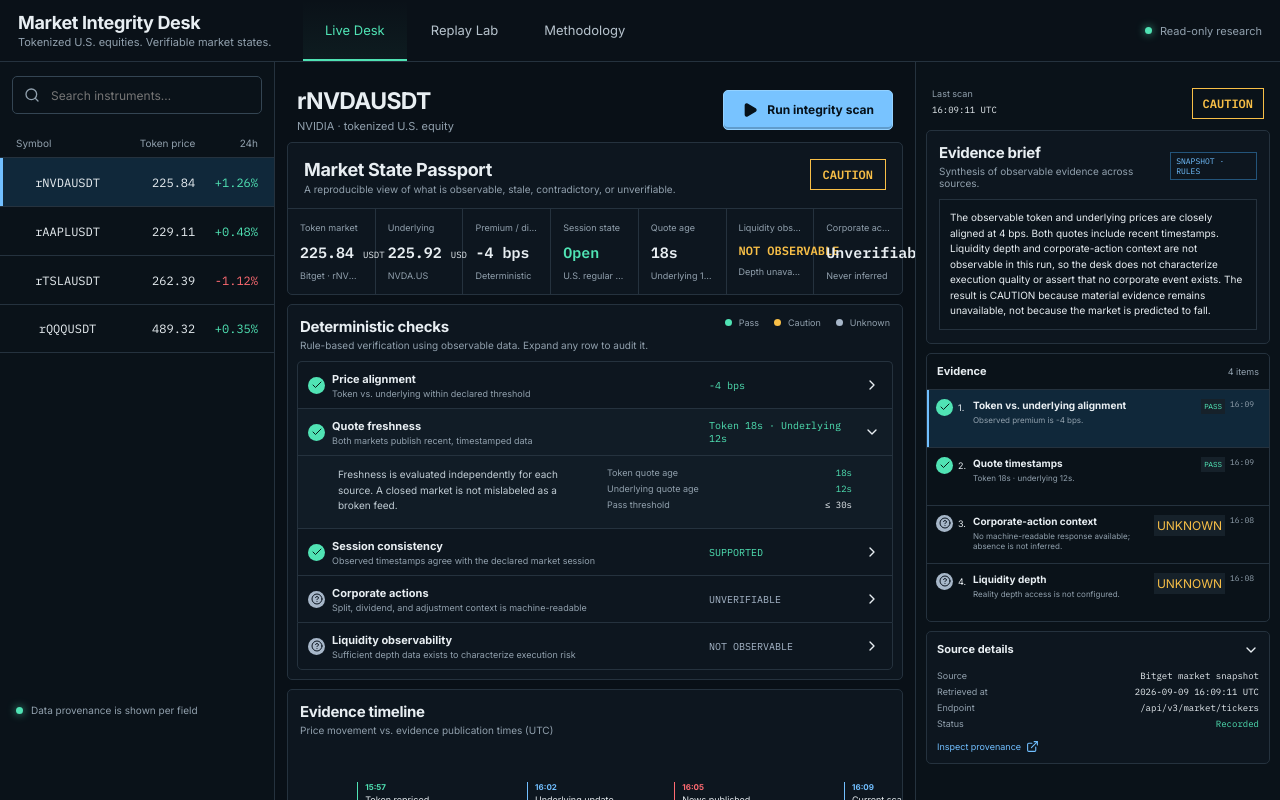
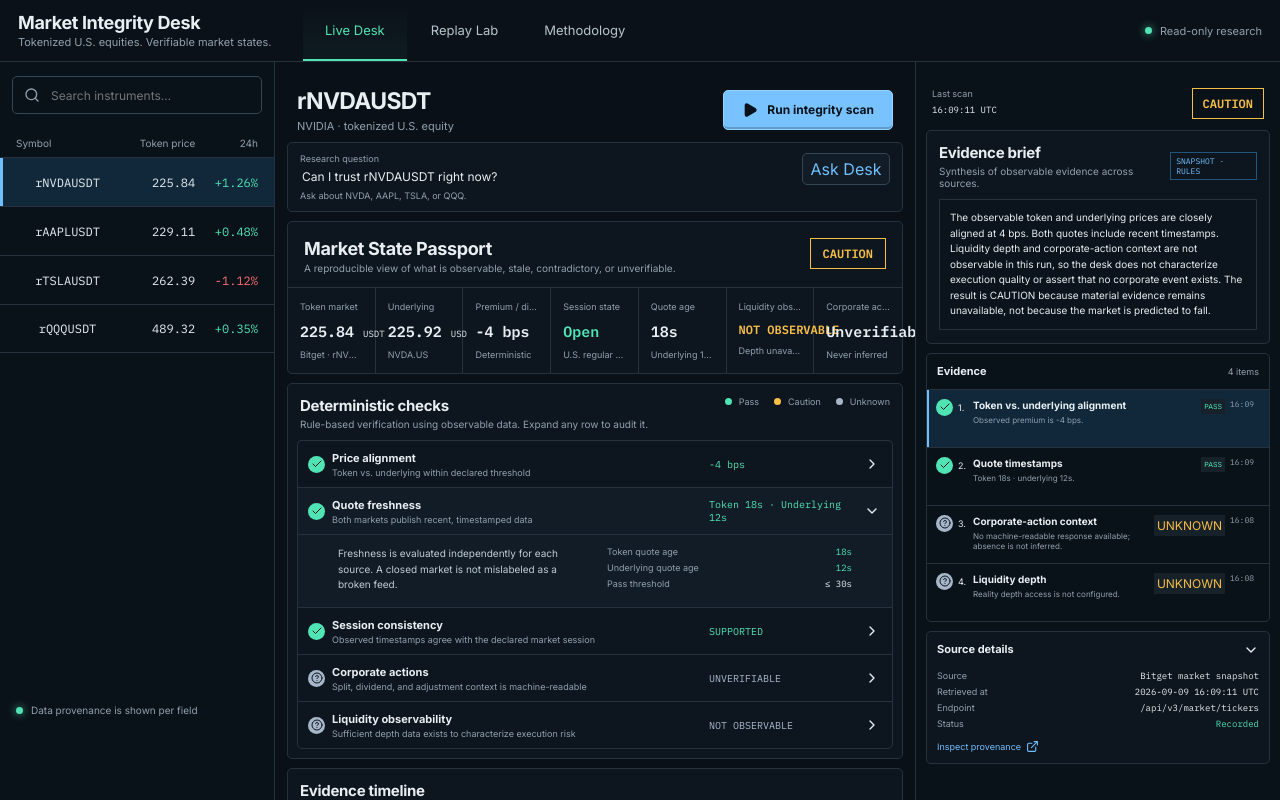
Before and after one commit to KaiVenn52/bitget-market-integrity-desk, a React (Vite) app: page / in a window 1280 px wide. Shown: the top 800 px of the page. Built offline with nearby package versions, Linux system fonts and the light colour scheme.

Commit message:
Add natural-language research intake and publish verified live evidence

```diff
--- a/src/App.tsx
+++ b/src/App.tsx
@@ -1,11 +1,12 @@
 import { Play, RefreshCw } from 'lucide-react'
-import { startTransition, useCallback, useState } from 'react'
+import { startTransition, useCallback, useState, type FormEvent } from 'react'
 import { EvidenceInspector } from './components/EvidenceInspector'
 import { Methodology } from './components/Methodology'
 import { PassportPanel } from './components/PassportPanel'
 import { ReplayLab } from './components/ReplayLab'
 import { Watchlist } from './components/Watchlist'
 import { snapshotFor } from './data/snapshots'
+import { resolveInstrument } from './lib/query'
 import { runScan } from './services/scan'
 import type { Passport } from './types'
 
@@ -16,6 +17,8 @@ export default function App() {
   const [symbol, setSymbol] = useState('rNVDAUSDT')
   const [passport, setPassport] = useState<Passport>(() => snapshotFor(symbol))
   const [scanning, setScanning] = useState(false)
+  const [researchQuestion, setResearchQuestion] = useState('Can I trust rNVDAUSDT right now?')
+  const [queryNote, setQueryNote] = useState('Ask about NVDA, AAPL, TSLA, or QQQ.')
 
   const scan = useCallback(async (nextSymbol = symbol) => {
     setScanning(true)
@@ -25,9 +28,21 @@ export default function App() {
 
   const selectSymbol = (next: string) => { setSymbol(next); void scan(next) }
 
+  const submitResearchQuestion = (event: FormEvent) => {
+    event.preventDefault()
+    const nextSymbol = resolveInstrument(researchQuestion)
+    if (!nextSymbol) {
+      setQueryNote('Unsupported instrument. Try NVDA, AAPL, TSLA, or QQQ.')
+      return
+    }
+    setQueryNote(`Resolved to ${nextSymbol}. Running an evidence-bounded scan.`)
+    setSymbol(nextSymbol)
+    void scan(nextSymbol)
+  }
+
   return <div className="app-shell">
     <header className="topbar"><button className="brand" onClick={() => setView('live')}><strong>Market Integrity Desk</strong><span>Tokenized U.S. equities. Verifiable market states.</span></button><nav aria-label="Primary navigation"><button className={view === 'live' ? 'active' : ''} onClick={() => setView('live')}>Live Desk</button><button className={view === 'replay' ? 'active' : ''} onClick={() => setView('replay')}>Replay Lab</button><button className={view === 'methodology' ? 'active' : ''} onClick={() => setView('methodology')}>Methodology</button></nav><div className="system-status"><span className="pulse" />Read-only research</div></header>
-    {view === 'live' ? <div className="desk-grid"><Watchlist selected={symbol} onSelect={selectSymbol} /><main className="desk-main"><div className="instrument-bar"><div><h1>{passport.instrument.symbol}</h1><p>{passport.instrument.company} · tokenized U.S. equity</p></div><button className="primary-button" disabled={scanning} onClick={() => void scan()}>{scanning ? <RefreshCw className="spin" size={16} /> : <Play size={16} fill="currentColor" />}{scanning ? 'Scanning evidence…' : 'Run integrity scan'}</button></div><PassportPanel passport={passport} /></main><EvidenceInspector key={`${passport.instrument.symbol}-${passport.scannedAt}`} passport={passport} /></div> : view === 'replay' ? <ReplayLab /> : <Methodology />}
+    {view === 'live' ? <div className="desk-grid"><Watchlist selected={symbol} onSelect={selectSymbol} /><main className="desk-main"><div className="instrument-bar"><div><h1>{passport.instrument.symbol}</h1><p>{passport.instrument.company} · tokenized U.S. equity</p></div><button className="primary-button" disabled={scanning} onClick={() => void scan()}>{scanning ? <RefreshCw className="spin" size={16} /> : <Play size={16} fill="currentColor" />}{scanning ? 'Scanning evidence…' : 'Run integrity scan'}</button></div><form className="research-bar panel" onSubmit={submitResearchQuestion}><div><label htmlFor="research-question">Research question</label><input id="research-question" value={researchQuestion} onChange={(event) => setResearchQuestion(event.target.value)} /></div><button type="submit" disabled={scanning}>Ask Desk</button><small>{queryNote}</small></form><PassportPanel passport={passport} /></main><EvidenceInspector key={`${passport.instrument.symbol}-${passport.scannedAt}`} passport={passport} /></div> : view === 'replay' ? <ReplayLab /> : <Methodology />}
     <footer><div><b>Market Integrity Desk</b><span>Built for transparent tokenized markets.</span></div><div>Methodology · Data sources · Limitations</div><div>Research only. Not investment advice.</div></footer>
   </div>
 }
--- a/src/additions.css
+++ b/src/additions.css
@@ -25,6 +25,50 @@
   color: var(--muted);
   font-size: 9px;
   line-height: 1.55;
+}
+
+.research-bar {
+  display: grid;
+  grid-template-columns: minmax(0, 1fr) auto;
+  gap: 5px 10px;
+  margin-bottom: 9px;
+  padding: 10px 12px;
+}
+
+.research-bar > div {
+  min-width: 0;
+}
+
+.research-bar label,
+.research-bar small {
+  display: block;
+  color: var(--muted);
+  font-size: 9px;
+}
+
+.research-bar input {
+  width: 100%;
+  margin-top: 4px;
+  border: 0;
+  outline: 0;
+  background: transparent;
+  color: var(--text);
+  font-size: 12px;
+}
+
+.research-bar button {
+  grid-row: 1 / 2;
+  grid-column: 2;
+  min-width: 88px;
+  border: 1px solid var(--line-strong);
+  border-radius: var(--radius);
+  background: var(--panel-2);
+  color: var(--blue);
+  cursor: pointer;
+}
+
+.research-bar small {
+  grid-column: 1 / -1;
 }
 
 @media (max-width: 760px) {
@@ -67,7 +111,8 @@
   }
 
   .passport-stack,
-  .instrument-bar {
+  .instrument-bar,
+  .research-bar {
     width: calc(100vw - 20px) !important;
     max-width: calc(100vw - 20px) !important;
   }
@@ -149,4 +194,8 @@
     width: 100vw;
     max-width: 100vw;
   }
+
+  .research-bar {
+    grid-template-columns: minmax(0, 1fr) 74px;
+  }
 }
--- a/src/components/EvidenceInspector.tsx
+++ b/src/components/EvidenceInspector.tsx
@@ -8,7 +8,7 @@ export function EvidenceInspector({ passport }: { passport: Passport }) {
   const [showRaw, setShowRaw] = useState(false)
   const active = passport.evidence.find((item) => item.id === selected) ?? passport.evidence[0]
   return <aside className="evidence-panel">
-    <div className="scan-meta"><span>Last scan</span><time>{new Date(passport.scannedAt).toLocaleTimeString([], { hour12: false })} UTC</time><strong className={`summary-${passport.state.toLowerCase()}`}>{passport.state}</strong></div>
+    <div className="scan-meta"><span>Last scan</span><time>{new Date(passport.scannedAt).toLocaleTimeString([], { hour12: false, timeZone: 'UTC' })} UTC</time><strong className={`summary-${passport.state.toLowerCase()}`}>{passport.state}</strong></div>
     <section className="panel ai-brief"><div className="section-title compact"><div><h2>{passport.reasoningMode === 'qwen' ? 'AI evidence brief' : 'Evidence brief'}</h2><p>Synthesis of observable evidence across sources.</p></div><span className="mode-label">{passport.mode === 'live' ? 'LIVE' : 'SNAPSHOT'} · {passport.reasoningMode === 'qwen' ? 'QWEN' : 'RULES'}</span></div><p>{passport.brief}</p></section>
     <section className="evidence-list"><div className="evidence-head"><h3>Evidence</h3><span>{passport.evidence.length} items</span></div>{passport.evidence.map((item, index) => <button key={item.id} className={selected === item.id ? 'active' : ''} onClick={() => setSelected(item.id)}><span className="evidence-index"><StatusMark state={item.state} compact />{index + 1}.</span><span><b>{item.title}</b><small>{item.summary}</small></span><em className={`${item.state}-text`}>{item.state.toUpperCase()}</em><time>{item.timestamp}</time></button>)}</section>
     {active ? <section className="source-detail panel"><div className="detail-head"><h3>Source details</h3><ChevronDown size={16} /></div><dl><div><dt>Source</dt><dd>{active.source}</dd></div><div><dt>Retrieved at</dt><dd>{new Date(active.retrievedAt).toISOString().replace('T', ' ').slice(0, 19)} UTC</dd></div><div><dt>Endpoint</dt><dd>{active.endpoint}</dd></div><div><dt>Status</dt><dd className="positive">Recorded</dd></div></dl><button className="raw-link" onClick={() => setShowRaw((value) => !value)}>Inspect provenance <ExternalLink size={13} /></button>{showRaw ? <pre className="raw-provenance">{JSON.stringify({ id: active.id, source: active.source, endpoint: active.endpoint, retrievedAt: active.retrievedAt, state: active.state }, null, 2)}</pre> : null}</section> : null}
--- /dev/null
+++ b/src/lib/query.ts
@@ -0,0 +1,11 @@
+const aliases: Record<string, string[]> = {
+  rNVDAUSDT: ['rnvdausdt', 'nvda', 'nvidia'],
+  rAAPLUSDT: ['raaplusdt', 'aapl', 'apple'],
+  rTSLAUSDT: ['rtslausdt', 'tsla', 'tesla'],
+  rQQQUSDT: ['rqqqusdt', 'qqq', 'invesco'],
+}
+
+export function resolveInstrument(query: string): string | null {
+  const normalized = query.toLowerCase()
+  return Object.entries(aliases).find(([, terms]) => terms.some((term) => normalized.includes(term)))?.[0] ?? null
+}
```
Also changed, not shown: submission/submission-form-draft.md (+6 -6 lines), submission/validation-report.md (+3 -0 lines), 2 other files (tests, documents, lock files or other folders).
